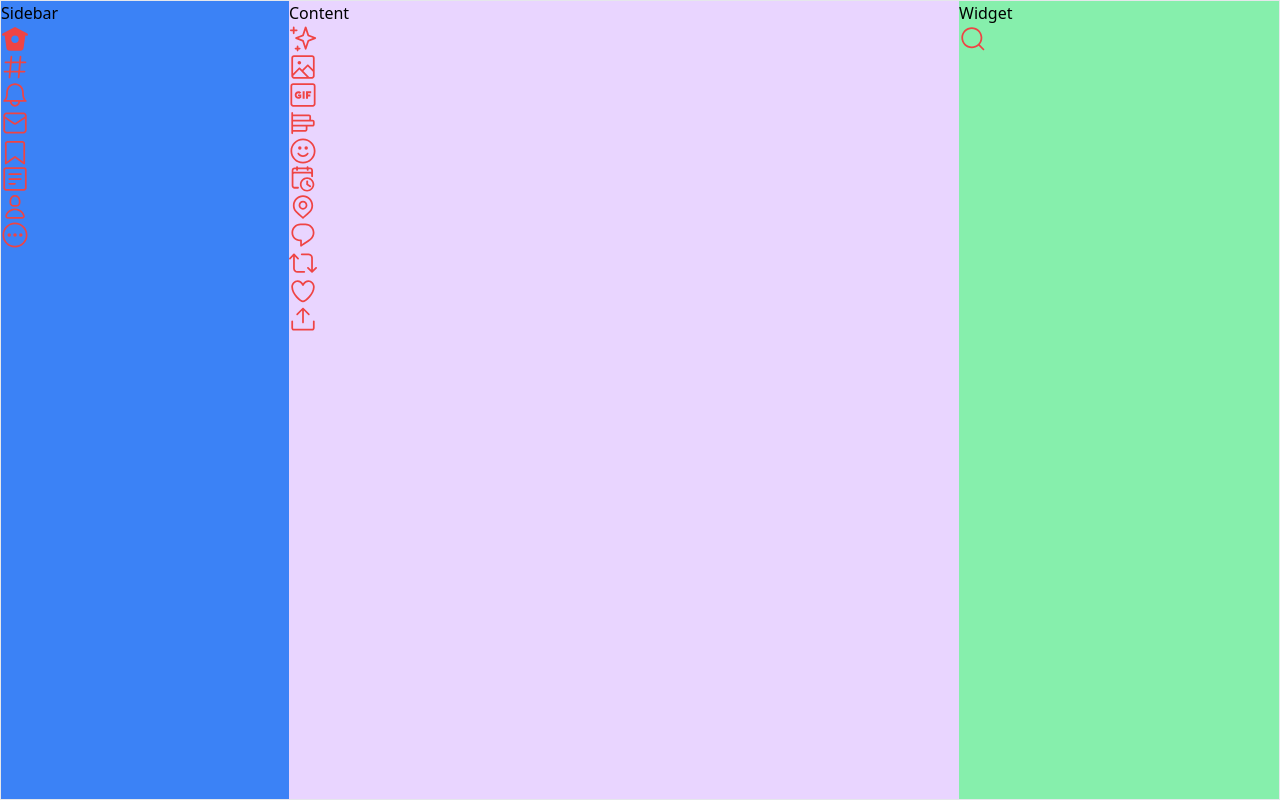
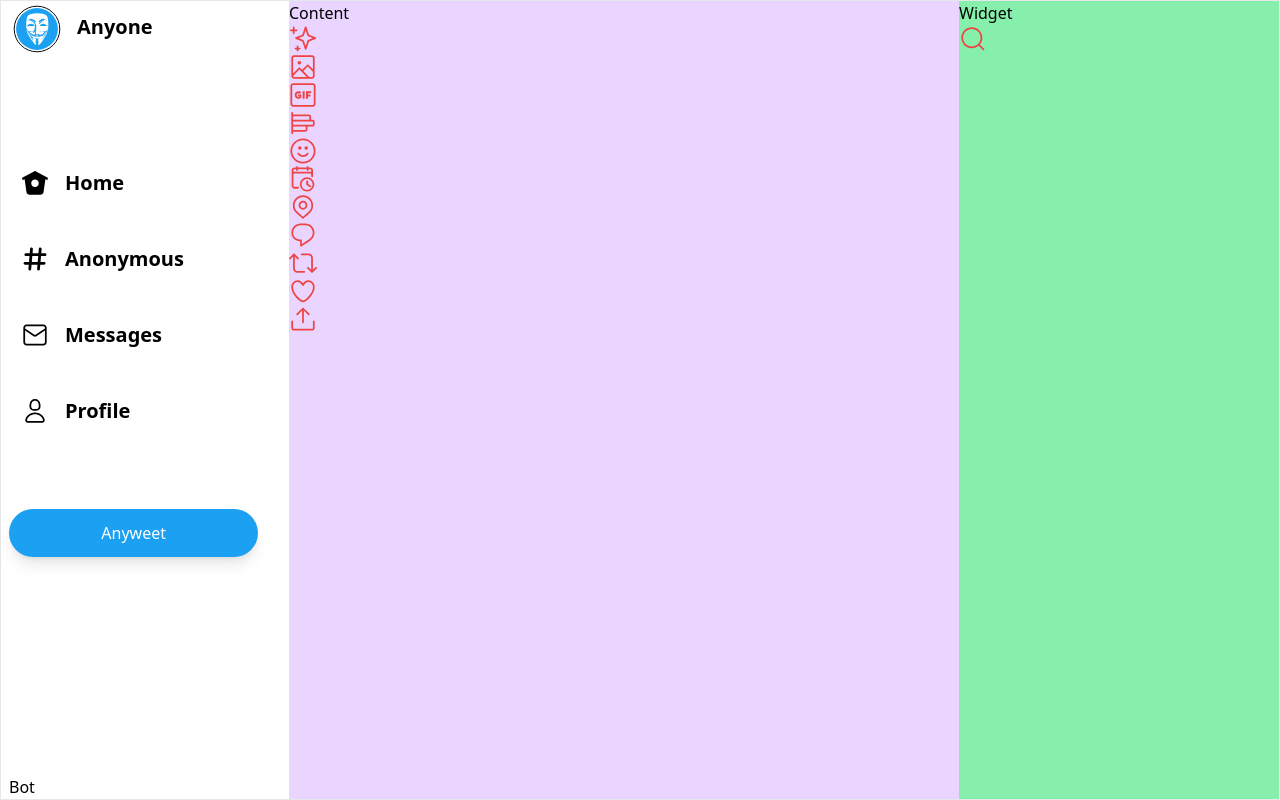
Before and after one commit to akdenizAnyone/WebClient, a React (Create React App) app: page / in a window 1280 px wide. Built offline with nearby package versions, Linux system fonts and the light colour scheme.

Commit message:
icons and buttons in sidebar adjusted

```diff
--- /dev/null
+++ b/src/components/SideLink.js
@@ -0,0 +1,19 @@
+import React from 'react'
+
+const SideLink = ({ name, Icon }) => {
+    return (
+        <li className='group'>
+            <a href='#1' className='cursor-pointer block text-xl mb-2'>
+                <div className='inline-block'>
+                    <div className='flex items-center group-hover:bg-primary-light group-hover:text-primary-base rounded-full pl-3 pr-8 py-5'>
+                        <Icon className='w-7 h-7 ' />
+                        <span className='ml-4 font-bold'>{name}</span>
+                    </div>
+                </div>
+
+            </a>
+        </li>
+    )
+}
+
+export default SideLink
--- a/src/icons/icon.js
+++ b/src/icons/icon.js
@@ -21,7 +21,9 @@ export const HomeIcon = ({ className }) => {
 export const ExploreIcon = ({ className }) => {
     return (
         <Svg className={className}>
-            <g><path d="M21 7.337h-3.93l.372-4.272c.036-.412-.27-.775-.682-.812-.417-.03-.776.27-.812.683l-.383 4.4h-6.32l.37-4.27c.037-.413-.27-.776-.68-.813-.42-.03-.777.27-.813.683l-.382 4.4H3.782c-.414 0-.75.337-.75.75s.336.75.75.75H7.61l-.55 6.327H3c-.414 0-.75.336-.75.75s.336.75.75.75h3.93l-.372 4.272c-.036.412.27.775.682.812l.066.003c.385 0 .712-.295.746-.686l.383-4.4h6.32l-.37 4.27c-.036.413.27.776.682.813l.066.003c.385 0 .712-.295.746-.686l.382-4.4h3.957c.413 0 .75-.337.75-.75s-.337-.75-.75-.75H16.39l.55-6.327H21c.414 0 .75-.336.75-.75s-.336-.75-.75-.75zm-6.115 7.826h-6.32l.55-6.326h6.32l-.55 6.326z"></path></g>
+            <g>
+                <path d="M20.585 9.468c.66 0 1.2-.538 1.2-1.2 0-.662-.54-1.2-1.2-1.2h-3.22l.31-3.547c.027-.318-.07-.63-.277-.875-.206-.245-.495-.396-.822-.425-.65-.035-1.235.432-1.293 1.093l-.326 3.754H9.9l.308-3.545c.06-.658-.43-1.242-1.097-1.302-.665-.05-1.235.43-1.293 1.092l-.325 3.754h-3.33c-.663 0-1.2.538-1.2 1.2 0 .662.538 1.2 1.2 1.2h3.122l-.44 5.064H3.416c-.662 0-1.2.54-1.2 1.2s.538 1.202 1.2 1.202h3.22l-.31 3.548c-.057.657.432 1.24 1.09 1.3l.106.005c.626 0 1.14-.472 1.195-1.098l.327-3.753H14.1l-.308 3.544c-.06.658.43 1.242 1.09 1.302l.106.005c.617 0 1.142-.482 1.195-1.098l.325-3.753h3.33c.66 0 1.2-.54 1.2-1.2s-.54-1.202-1.2-1.202h-3.122l.44-5.064h3.43zm-5.838 0l-.44 5.063H9.253l.44-5.062h5.055z"></path>
+            </g>
         </Svg>
     )
 }
--- a/src/layout/Sidebar.js
+++ b/src/layout/Sidebar.js
@@ -1,18 +1,51 @@
 import React from 'react'
-import { HomeIcon,ExploreIcon,NotificationIcon,MessageIcon,BookmarksIcon,ListsIcon,ProfileIcon,MoreIcon } from '../icons/icon'
+import { HomeIcon, ExploreIcon, MessageIcon, ProfileIcon } from '../icons/icon'
+import anyoneLogo from "../images/anyone.svg"
+import SideLink from "../components/SideLink"
+
+
+
+const sideLinks = [
+  {
+    name: 'Home',
+    icon: HomeIcon
+  },
+  {
+    name: 'Anonymous',
+    icon: ExploreIcon
+  },
+  {
+    name: 'Messages',
+    icon: MessageIcon
+  },
+  {
+    name: 'Profile',
+    icon: ProfileIcon
+  },
+];
 
 const Sidebar = () => {
   return (
-    <div className='w-72 bg-blue-500'>
-        <h1>Sidebar</h1>
-        <HomeIcon className={'w-7 h-7 text-red-500'}/>
-        <ExploreIcon className={'w-7 h-7 text-red-500'}/>
-        <NotificationIcon className={'w-7 h-7 text-red-500'}/>
-        <MessageIcon className={'w-7 h-7 text-red-500'}/>
-        <BookmarksIcon className={'w-7 h-7 text-red-500'}/>
-        <ListsIcon className={'w-7 h-7 text-red-500'}/>
-        <ProfileIcon className={'w-7 h-7 text-red-500'}/>
-        <MoreIcon className={'w-7 h-7 text-red-500'}/>
+    <div className='px-2 flex flex-col justify-between w-72'>
+      <div>
+        <div className='flex'>
+          <div className='mt-1 mb-24 ml-1 hover:bg-black flex items-center justify-center w-12 h-12 rounded-full transform transition-colors duration-200'>
+            <img src={anyoneLogo} alt="Anyone Logo" className='w-14 h-20' />
+          </div>
+          <a href='http://localhost:3000' className='ml-4 pt-3 font-bold text-xl'>Anyone</a>
+        </div>
+
+        <nav className='mb-16'>
+          <ul>
+            {sideLinks.map(link => (
+              <SideLink key={link.name} name={link.name} Icon={link.icon} />
+            ))}
+          </ul>
+        </nav>
+        <button className='bg-primary-base text-white rounded-full py-3 px-8 w-11/12 shadow-lg hover:bg-primary-dark transform transition-colors duration-200'>Anyweet</button>
+      </div>
+
+      <div>Bot</div>
     </div>
   )
 }
```
Also changed, not shown: src/images/anyone.svg.
